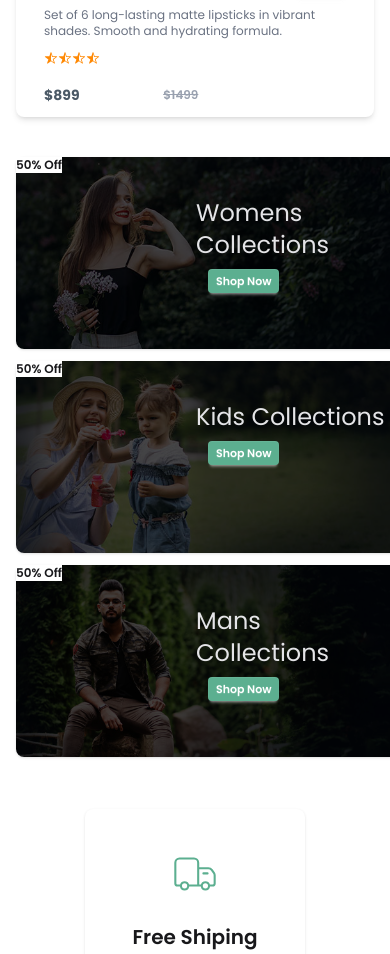
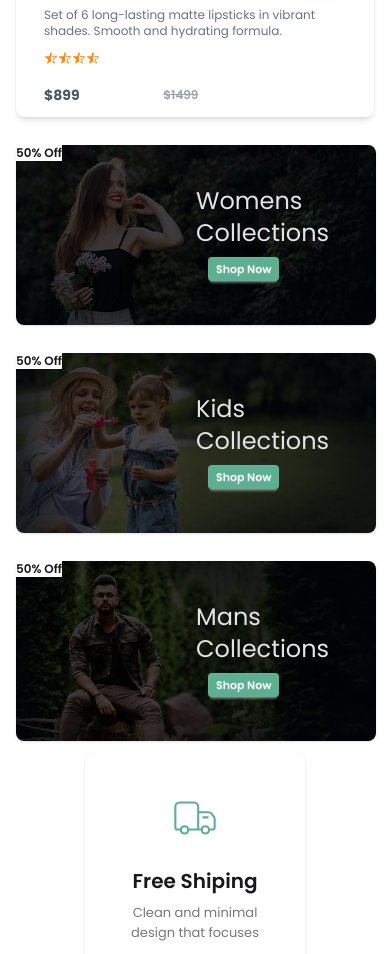
Before and after one commit to Marufsheikh404/Ecommerce-site, a React (Vite) app: page / in a window 390 px wide. Shown: the part 6887-7841 px from the top of the page. Built offline with nearby package versions, Linux system fonts and the light colour scheme.

Commit message:
collection is done

```diff
--- a/src/Pages/Home/HomeComponents/Collaction.jsx
+++ b/src/Pages/Home/HomeComponents/Collaction.jsx
@@ -6,8 +6,8 @@ import { Link } from 'react-router';
 
 const Collaction = () => {
     return (
-        <div className='container mx-auto px-4 my-10 flex flex-col lg:flex-row  items-stretch gap-3'>
-            <div className="card flex-1 bg-base-100 image-full w-96 shadow-sm relative">
+        <div className='container mx-auto px-4 lg:my-10 flex flex-col lg:flex-row  items-stretch gap-3'>
+            <div className="card flex-1 mt-4 lg:mt-0 bg-base-100 image-full w-90 lg:w-96 shadow-sm relative">
                 <figure>
                     <img
                         src={img1}
@@ -24,7 +24,7 @@ const Collaction = () => {
                 <p className='absolute top-0 left-0 bg-white text-xs font-semibold'>50% Off</p>
             </div>
 
-            <div className="card flex-1 bg-base-100 image-full w-96 shadow-sm relative">
+            <div className="card flex-1 bg-base-100 mt-4 lg:mt-0 image-full w-90 lg:w-96 shadow-sm relative">
                 <figure>
                     <img
                         src={img2}
@@ -40,7 +40,7 @@ const Collaction = () => {
                 <p className='absolute top-0 left-0 bg-white text-xs font-semibold'>50% Off</p>
             </div>
 
-            <div className="card flex-1 bg-base-100 image-full w-96 shadow-sm relative">
+            <div className="card flex-1 mt-4 lg:mt-0 bg-base-100 image-full w-90 lg:w-96 shadow-sm relative">
                 <figure>
                     <img
                         src={img3}
```
